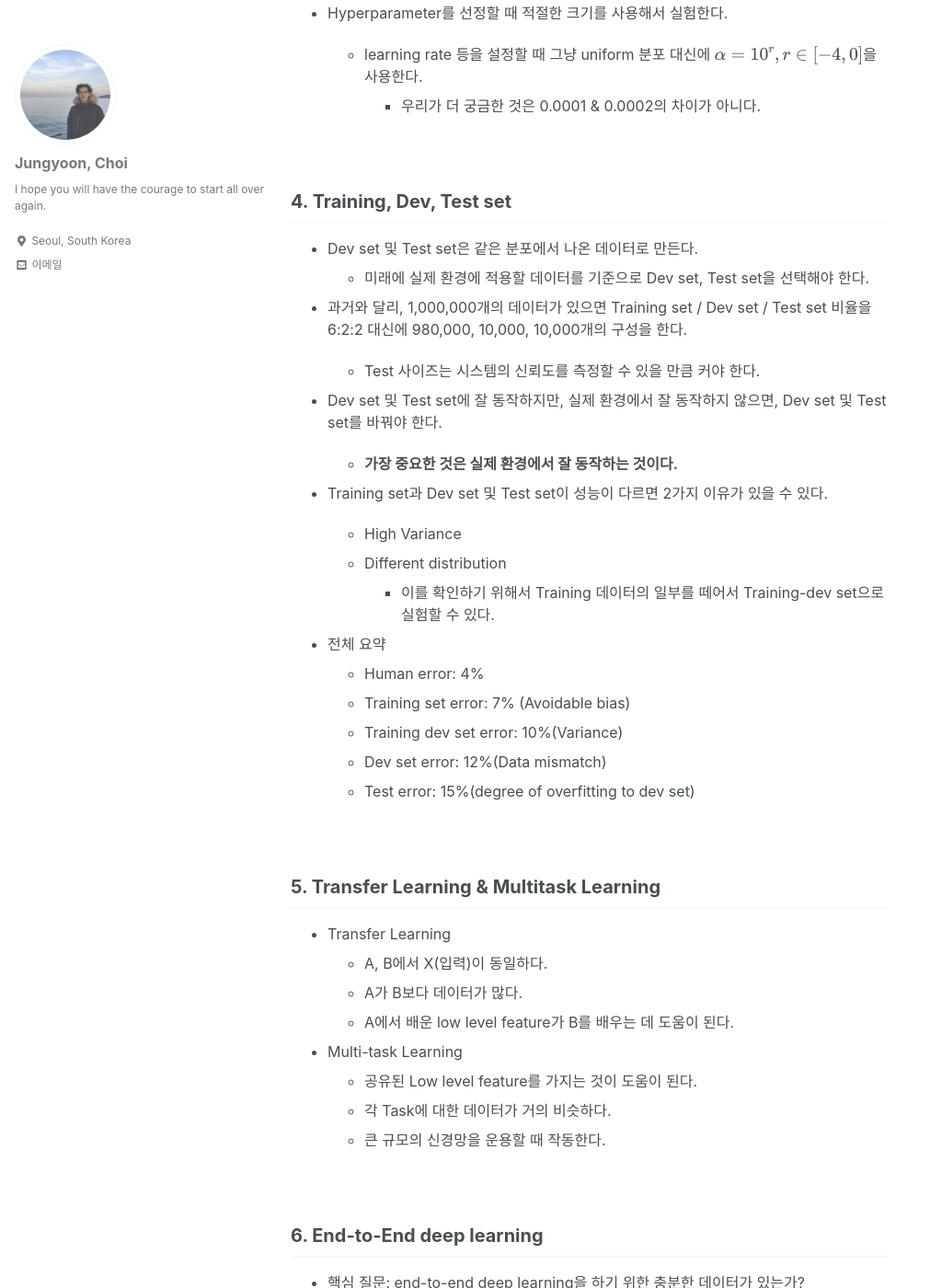
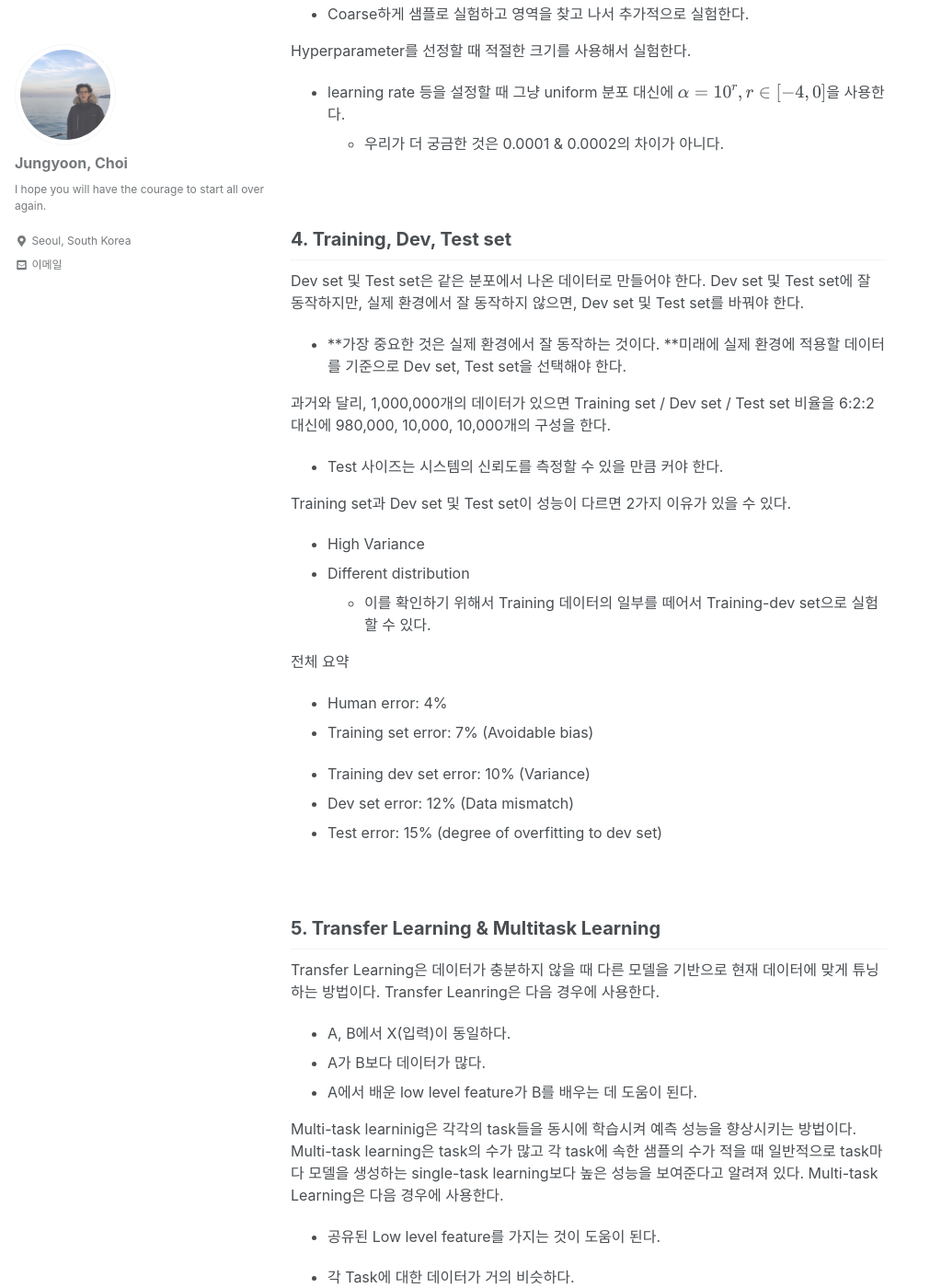
Before and after one commit to lifesailor/lifesailor.github.io, a Jekyll site: the page built from _posts/2019-01-19-deeplearning-6.md, in a window 1280 px wide and 1400 px high, scrolled down 1810 px. Shown: the whole window at 92% size, without its empty margins (0-1011 px from the left). Built offline with Jekyll 4.4.1, drawn with Linux system fonts in a browser that asks for light colours; nearby versions of some CDN libraries; formulas are drawn with MathJax 3; comment, search, counter and statistics services are not loaded; some of the changed text lies outside the part shown.

Commit message:
deep learning 6

```diff
--- a/_posts/2019-01-19-deeplearning-6.md
+++ b/_posts/2019-01-19-deeplearning-6.md
@@ -18,32 +18,29 @@
 
 ## 1. Orthogonalization
 
-- 머신러닝을 실험할 때는 Orthogonal Control을 해야 한다.
-  - 아니면, 나중에 무엇 때문에 성능이 좋아지거나 나빠졌는지 이해하지 못한다.
+머신러닝 실험할 때는 Orthogonal Control을 해야 한다. 즉 나머지 요인들을 고정해두고 하나씩 변경해야지 해당 파라미터의 효과에 대해서 알 수 있다. 그렇지 않으면 무엇 때문에 성능이 좋아지거나 나빠졌는지 이해하지 못할 수 있다.
 
 
 
-- Machine Learning 작업 순서
-  - Training set에 성능이 좋다.
-  - Dev set에 성능이 좋다.
-  - Test set에 성능을 좋다.
-  - 실제 환경에서 잘 작동한다.
+Machine Learning은 다음 작업 순서를 거친다. 먼저, Training set에 잘 작동하게 만든다. 이후에 Dev set의 성능을 높이고 나서 Test set에서 높은 성능을 내는지 검증한다. 만약 그렇다면 실제 환경에서 잘 동작하는지 모니터링 한다.
 
 
 
-- 1가지 평가 지표를 사용한다.
-  - 만약에 여러가지 조건이 있다면, 1가지 평가 지표과 몇 개의 Satisfaction 조건을 사용한다.
-    - 예를 들어서, 정확도를 평가 지표로 하고 prediction 속도는 10ms 이하인 모델을 선택하는 경우가 있다.
+1가지 평가 지표를 사용하는 것이 좋다. 만약에 여러가지 조건을 만족해야 하면 1가지 평가 지표과 몇 개의 만족 조건을 사용하는 것이 대안이 될 수 있다. 예를 들어서, 속도는 10ms 이하라는 만족 조건 하에서 정확도를 평가 지표로 하는 것을 생각해볼 수 있다.
 
 <br/>
 
 ## 2. Improving model performance
 
-- 지도 학습의 2가지 순서
-  - Training set에 fit 한다. (avoidable bias)
-  - Dev / Test에 generalize 한다. (variance)
+지도 학습은 다음 2가지 순서를 따른다.
 
+- Training set에 fit 한다. (avoidable bias)
 
+- Dev / Test에 generalize 한다. (variance)
+
+<br/>
+
+Bias, Variance를 판단함으로써 어떻게 성능을 최적화 해나가야 하는지 선택할 수 있다..
 
 - Bias / Variance 감소
   - Human level: 4%
@@ -60,98 +57,100 @@
 
 ## 3. Hyperparameter Tuning
 
-- Hyperparameter Tuning 순서
+Hyperparameter Tuning은 다음과 같은 순서를 따라서 진행된다.
 
-  - 1등: Learning rate
-  - 2등: Hidden node 개수 및 mini-batch 크기
-  - 3등: Layer 개수 및 learning rate decay
+- 1순위: Learning rate
+
+- 2순위: Hidden node 개수 및 mini-batch 크기
+- 3순위: Layer 개수 및 learning rate decay
 
 
 
-- Grid 탐색보다는 Random 탐색을 한다.
+Grid 탐색보다는 Random 탐색을 하는 것이 좋다.
 
-  - Coarse하게 샘플로 실험하고 영역을 찾고 나서 추가적으로 실험한다.
+- Coarse하게 샘플로 실험하고 영역을 찾고 나서 추가적으로 실험한다.
 
 
 
-- Hyperparameter를 선정할 때 적절한 크기를 사용해서 실험한다.
-  - learning rate 등을 설정할 때 그냥 uniform 분포 대신에 $\alpha = 10^{r}, r \in [-4, 0]$을 사용한다.
-    - 우리가 더 궁금한 것은 0.0001 & 0.0002의 차이가 아니다.
+Hyperparameter를 선정할 때 적절한 크기를 사용해서 실험한다.
+- learning rate 등을 설정할 때 그냥 uniform 분포 대신에 $\alpha = 10^{r}, r \in [-4, 0]$을 사용한다.
+  - 우리가 더 궁금한 것은 0.0001 & 0.0002의 차이가 아니다.
 
 <br/>
 
 ## 4. Training, Dev, Test set
 
-- Dev set 및 Test set은 같은 분포에서 나온 데이터로 만든다.
-  - 미래에 실제 환경에 적용할 데이터를 기준으로 Dev set, Test set을 선택해야 한다.
+Dev set 및 Test set은 같은 분포에서 나온 데이터로 만들어야 한다. Dev set 및 Test set에 잘 동작하지만, 실제 환경에서 잘 동작하지 않으면, Dev set 및 Test set를 바꿔야 한다.
+
+- **가장 중요한 것은 실제 환경에서 잘 동작하는 것이다. **미래에 실제 환경에 적용할 데이터를 기준으로 Dev set, Test set을 선택해야 한다.
 
 
 
-- 과거와 달리, 1,000,000개의 데이터가 있으면 Training set / Dev set / Test set 비율을 6:2:2 대신에 980,000, 10,000, 10,000개의 구성을 한다.
+과거와 달리, 1,000,000개의 데이터가 있으면 Training set / Dev set / Test set 비율을 6:2:2 대신에 980,000, 10,000, 10,000개의 구성을 한다.
 
-  - Test 사이즈는 시스템의 신뢰도를 측정할 수 있을 만큼 커야 한다.
+- Test 사이즈는 시스템의 신뢰도를 측정할 수 있을 만큼 커야 한다.
 
 
 
-- Dev set 및 Test set에 잘 동작하지만, 실제 환경에서 잘 동작하지 않으면, Dev set 및 Test set를 바꿔야 한다.
+Training set과 Dev set 및 Test set이 성능이 다르면 2가지 이유가 있을 수 있다.
 
-  - **가장 중요한 것은 실제 환경에서 잘 동작하는 것이다.**
+- High Variance
+- Different distribution
+  - 이를 확인하기 위해서 Training 데이터의 일부를 떼어서 Training-dev set으로 실험할 수 있다.
 
 
 
-- Training set과 Dev set 및 Test set이 성능이 다르면 2가지 이유가 있을 수 있다.
+전체 요약
 
-  - High Variance
-  - Different distribution
-    - 이를 확인하기 위해서 Training 데이터의 일부를 떼어서 Training-dev set으로 실험할 수 있다.
+- Human error: 4%
+- Training set error: 7% (Avoidable bias)
 
-
-
-- 전체 요약
-  - Human error: 4%
-  - Training set error: 7% (Avoidable bias)
-  - Training dev set error: 10%(Variance)
-  - Dev set error: 12%(Data mismatch)
-  - Test error: 15%(degree of overfitting to dev set)
+- Training dev set error: 10% (Variance)
+- Dev set error: 12% (Data mismatch)
+- Test error: 15% (degree of overfitting to dev set)
 
 <br/>
 
 ## 5. Transfer Learning & Multitask Learning
 
-- Transfer Learning
-  - A, B에서 X(입력)이 동일하다.
-  - A가 B보다 데이터가 많다.
-  - A에서 배운 low level feature가 B를 배우는 데 도움이 된다.
+Transfer Learning은 데이터가 충분하지 않을 때 다른 모델을 기반으로 현재 데이터에 맞게 튜닝하는 방법이다. Transfer Leanring은 다음 경우에 사용한다.
+- A, B에서 X(입력)이 동일하다.
+- A가 B보다 데이터가 많다.
+- A에서 배운 low level feature가 B를 배우는 데 도움이 된다.
 
 
 
-- Multi-task Learning
-  - 공유된 Low level feature를 가지는 것이 도움이 된다.
-  - 각 Task에 대한 데이터가 거의 비슷하다.
-  - 큰 규모의 신경망을 운용할 때 작동한다.
+Multi-task learninig은 각각의 task들을 동시에 학습시켜 예측 성능을 향상시키는 방법이다. Multi-task learning은 task의 수가 많고 각 task에 속한 샘플의 수가 적을 때 일반적으로 task마다 모델을 생성하는 single-task learning보다 높은 성능을 보여준다고 알려져 있다. Multi-task Learning은 다음 경우에 사용한다.
+
+- 공유된 Low level feature를 가지는 것이 도움이 된다.
+
+- 각 Task에 대한 데이터가 거의 비슷하다.
+- 큰 규모의 신경망을 운용할 때 작동한다.
 
 <br/>
 
 ## 6. End-to-End deep learning
 
-- 핵심 질문: end-to-end deep learning을 하기 위한 충분한 데이터가 있는가?
-  - 장점
-    - Feature를 직접 만들지 않아도 된다.
-  - 단점
-    - 데이터 양을 많이 필요로 한다.
-    - 수작업 만들 수 있는 유용한 컴포넌트를 사용하지 못한다.
+딥러닝을 사용하기에 앞서서 다음 질문을 해야 한다. **End-to-End deep learning을 하기 위한 충분한 데이터가 있는가.** 그렇다면 딥러닝을 시도해볼만 하고 아니면 단계적으로 나누어서 학습하는 것이 좋다. 문제 상황에 맞게 전략적으로 결정해야 한다.
+
+상황에 맞게 전략적으로 결정해야 한다.
+
+- End-to-End로 학습할 것인지 결정해야 한다.
+- 단계를 나누어서 학습할 것인가.
 
 
 
-- 상황에 맞게 전략적으로 결정해야 한다.
-  - End-to-End로 학습할 것인지
-  - 단계를 나누어서 학습할 것인지
+End-to-End deep learning의 장단점
+
+- 장점
+  - Feature를 직접 만들지 않아도 된다.
+
+- 단점
+  - 데이터 양을 많이 필요로 한다.
+  - 수작업으로 만들 수 있는 유용한 컴포넌트를 사용하지 못한다.
 
 <br/>
 
 ## 7. 전체 프로세스
 
-- 훈련, 검증, 테스트 세트로 나누고 평가 지표를 선정한다.
-- 첫 시스템을 빠르게 개발한다.
-  - Build Fast then iterate
-- bias / variance 분석과 error 분석을 통해서 다음 단계를 정한다.
+데이터를 훈련, 검증, 테스트 세트로 나누고 하나의 평가 지표를 선정한다. 그리고 나서 첫 시스템을 빠르게 개발한다. (Build Fast and iteratate) 이후 부터는 Bias. Variance 및 Error Analysis를 통해서 성능을 개선시켜 나간다.
```
